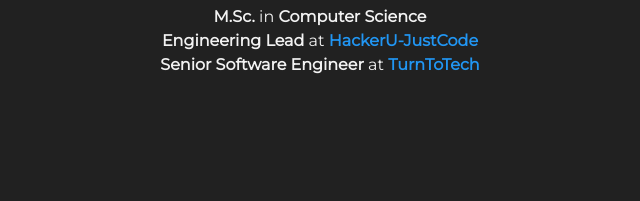
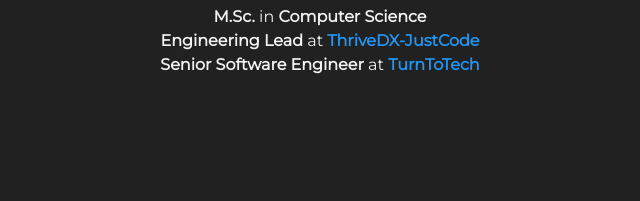
Before and after one commit to dibyabiva/dibyabiva.github.io, a plain HTML site: page index.html in a window 1280 px wide. Shown: the part 379-580 px from the top of the page, 0-640 px from the left. Drawn offline with nearby package versions, Linux system fonts and the light colour scheme; some packages are replaced by stand-ins of ours; a script that the page names is missing.

Commit message:
Update index.html

```diff
--- a/index.html
+++ b/index.html
@@ -51,7 +51,7 @@
 						<p id="description-hero">
 							<b>M.Sc.</b> in <b>Computer Science</b>
 							<br/>
-							<b>Engineering Lead</b> at <a href="https://www.justcode.com" class="link">HackerU-JustCode</a>
+							<b>Engineering Lead</b> at <a href="https://www.justcode.com" class="link">ThriveDX-JustCode</a>
 							<br/>
 							<b>Senior Software Engineer</b> at <a href="https://turntotech.io" class="link">TurnToTech</a>
 						</p>
```
